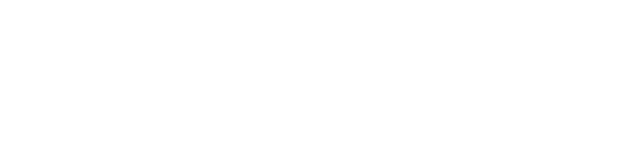
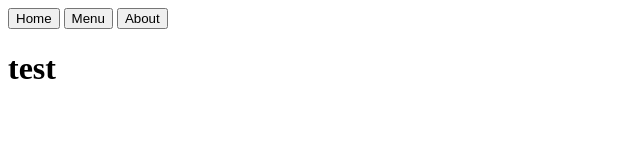
Before and after one commit to FC-HaidarAli/restaurant-page, a website built with webpack: page src/index.html in a window 1280 px wide. Shown: the whole page, without its empty margins (0-640 px from the left). Built offline with nearby package versions, Linux system fonts and the light colour scheme.

Commit message:
check for webpack working

```diff
--- a/src/index.html
+++ b/src/index.html
@@ -6,6 +6,14 @@
     <title>Document</title>
 </head>
 <body>
+    <header>
+        <nav>
+            <button type="button">Home</button>
+            <button type="button">Menu</button>
+            <button type="button">About</button>
+        </nav>
+    </header>
+    <h1>test</h1>
     <div class="content"></div>
 </body>
 </html>
--- a/src/index.js
+++ b/src/index.js
@@ -0,0 +1 @@
+console.log("test");
--- a/webpack.config.js
+++ b/webpack.config.js
@@ -9,6 +9,7 @@ module.exports = {
   plugins: [
     new HtmlWebpackPlugin({
         title: 'Restaurant Page',
+        template: 'src/index.html',
     }),
   ],
   output: {
```
